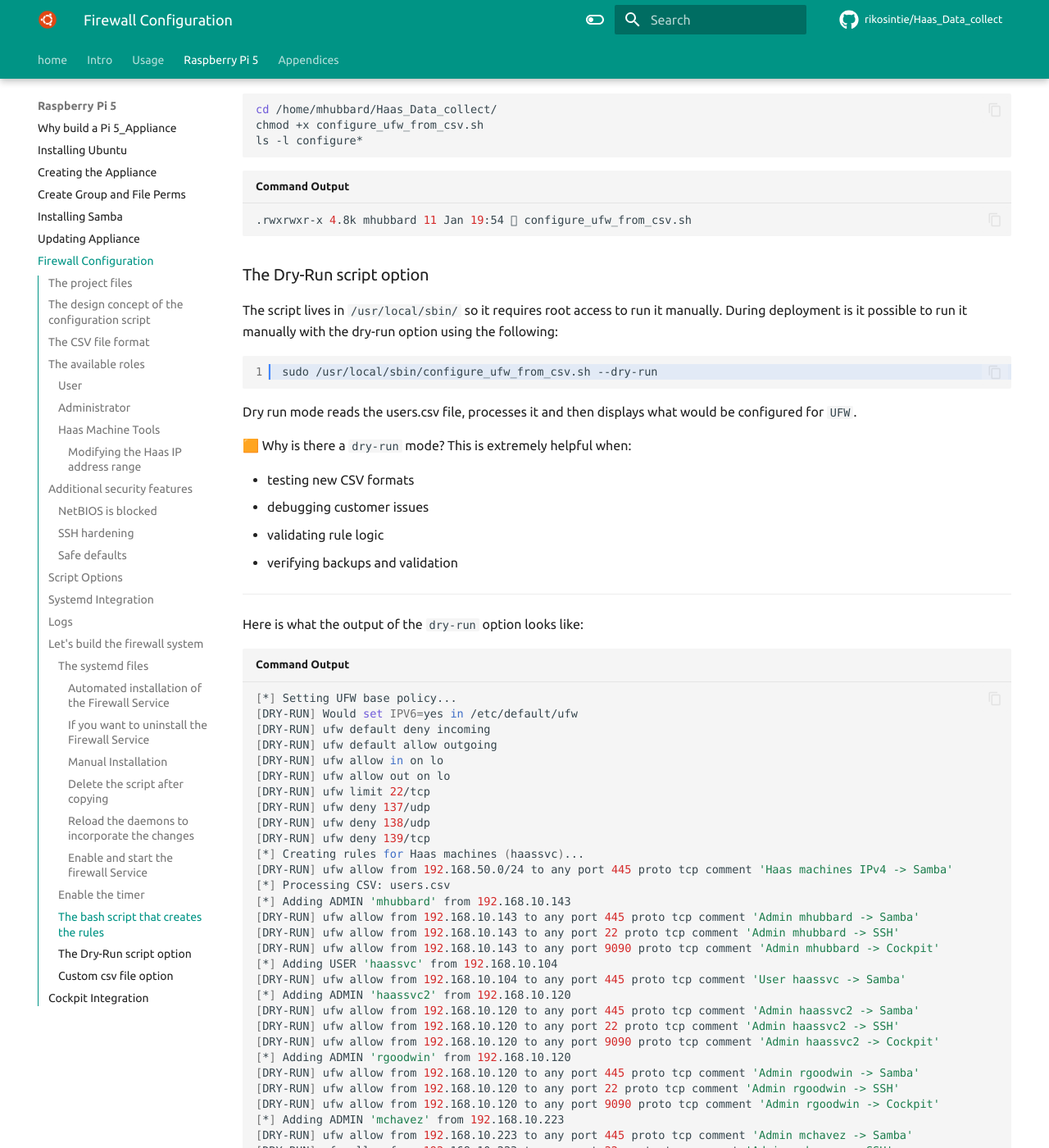
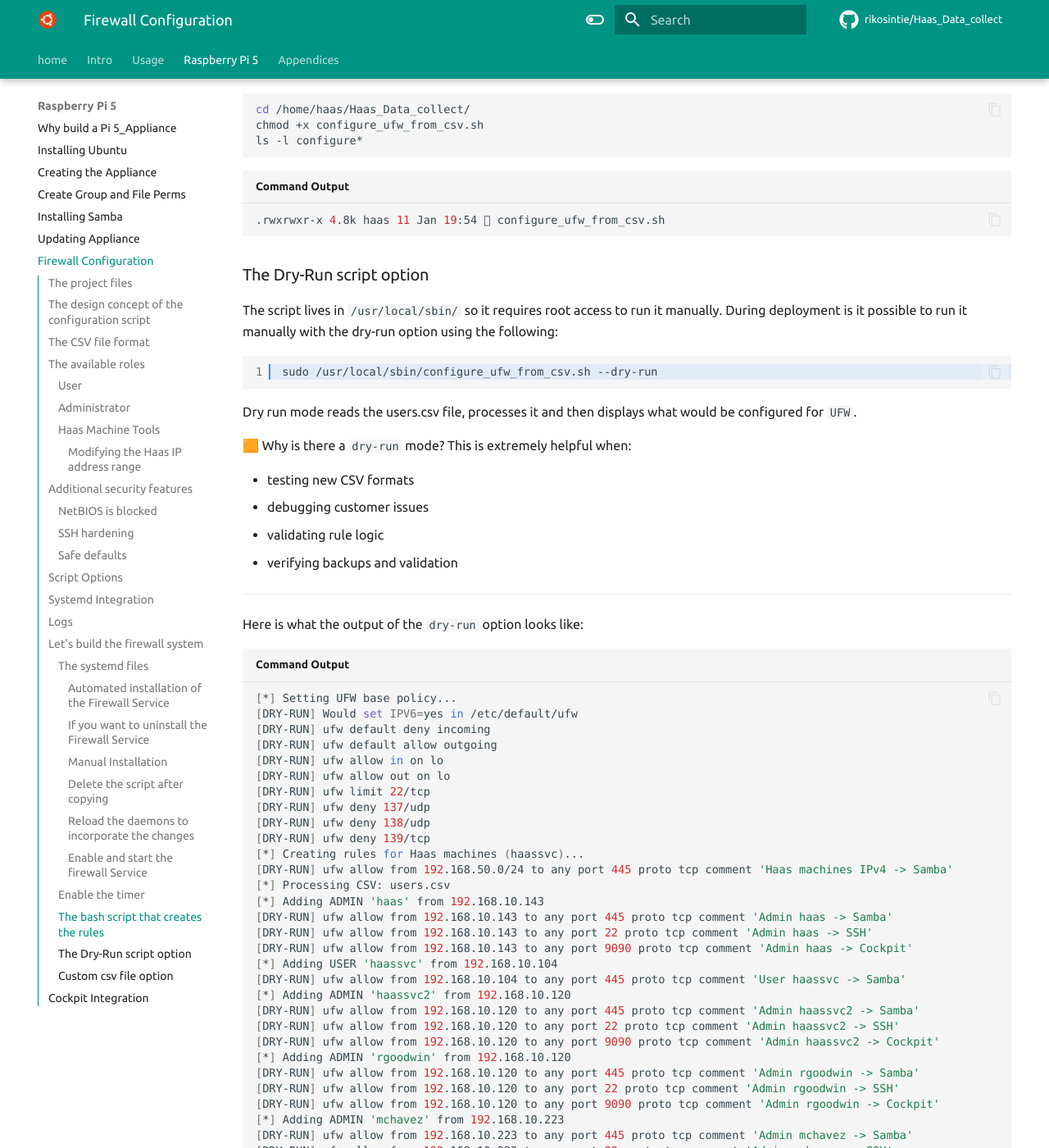
Before and after one commit to rikosintie/Haas_Data_collect, an MkDocs documentation site: the page built from docs/build_pi_5_appliance/firewall_configuration.md, in a window 1280 px wide and 1400 px high, scrolled down 8601 px. Shown: the whole window at 82% size. Built offline with MkDocs 1.6.1 and Material for MkDocs 9.7.7, drawn with Linux system fonts in a browser that asks for light colours; some web fonts are replaced; comment, search, counter and statistics services are not loaded; some of the changed text lies outside the part shown.

Commit message:
Git Title: updated user to haas and path to /home/haas

````diff
--- a/docs/build_pi_5_appliance/firewall_configuration.md
+++ b/docs/build_pi_5_appliance/firewall_configuration.md
@@ -86,7 +86,7 @@ The project includes a script, `configure_ufw_firewall.sh` that reads a `csv` fi
 
 ```text
 username,desktop_ip_address,role
-mhubbard,192.168.10.143,Administrator
+haas,192.168.10.143,Administrator
 haassvc,192.168.10.104,user
 haassvc2,192.168.10.120,Administrator
 rgoodwin,192.168.10.120,Administrator
@@ -206,7 +206,7 @@ Several files are needed to build the rules, run a timer to make sure the firewa
 /usr/local/sbin/
   configure_ufw_from_csv.sh
 
-/home/mhubbard/Haas_Data_collect/
+/home/haas/Haas_Data_collect/
   users.csv
 
 /etc/systemd/system/
@@ -291,7 +291,7 @@ ls -l /usr/local/sbin/configure_ufw_from_csv.sh
 If the file exits in `/usr/local/sbin`, then delete the copy in the `Haas_Data_collect` directory:
 
 ```bash linenums='1' hl_lines='1'
-rm /home/mhubbard/Haas_Data_collect/configure_ufw_from_csv.sh
+rm /home/haas/Haas_Data_collect/configure_ufw_from_csv.sh
 ```
 
 There is no output from this command.
@@ -347,13 +347,13 @@ In the root of `Haas_Data_Collect` is a script named `configure_ufw_from_csv.sh`
 **make script executable. Run the following:**
 
 ```bash
-cd /home/mhubbard/Haas_Data_collect/
+cd /home/haas/Haas_Data_collect/
 chmod +x configure_ufw_from_csv.sh
 ls -l configure*
 ```
 
 ```bash title='Command Output'
-.rwxrwxr-x 4.8k mhubbard 11 Jan 19:54  configure_ufw_from_csv.sh
+.rwxrwxr-x 4.8k haas 11 Jan 19:54  configure_ufw_from_csv.sh
 ```
 
 ### The Dry-Run script option
@@ -392,10 +392,10 @@ Here is what the output of the `dry-run` option looks like:
 [*] Creating rules for Haas machines (haassvc)...
 [DRY-RUN] ufw allow from 192.168.50.0/24 to any port 445 proto tcp comment 'Haas machines IPv4 -> Samba'
 [*] Processing CSV: users.csv
-[*] Adding ADMIN 'mhubbard' from 192.168.10.143
-[DRY-RUN] ufw allow from 192.168.10.143 to any port 445 proto tcp comment 'Admin mhubbard -> Samba'
-[DRY-RUN] ufw allow from 192.168.10.143 to any port 22 proto tcp comment 'Admin mhubbard -> SSH'
-[DRY-RUN] ufw allow from 192.168.10.143 to any port 9090 proto tcp comment 'Admin mhubbard -> Cockpit'
+[*] Adding ADMIN 'haas' from 192.168.10.143
+[DRY-RUN] ufw allow from 192.168.10.143 to any port 445 proto tcp comment 'Admin haas -> Samba'
+[DRY-RUN] ufw allow from 192.168.10.143 to any port 22 proto tcp comment 'Admin haas -> SSH'
+[DRY-RUN] ufw allow from 192.168.10.143 to any port 9090 proto tcp comment 'Admin haas -> Cockpit'
 [*] Adding USER 'haassvc' from 192.168.10.104
 [DRY-RUN] ufw allow from 192.168.10.104 to any port 445 proto tcp comment 'User haassvc -> Samba'
 [*] Adding ADMIN 'haassvc2' from 192.168.10.120
@@ -460,7 +460,7 @@ sudo mkdir -p /usr/share/cockpit/haas-firewall
 copy the files
 
 ```bash linenums='1' hl_lines='1'
-sudo cp /home/mhubbard/Haas_Data_collect/cockpit/* /usr/share/cockpit/haas-firewall/
+sudo cp /home/haas/Haas_Data_collect/cockpit/* /usr/share/cockpit/haas-firewall/
 ```
 
 sudo cp manifest.json /usr/share/cockpit/haas-firewall/
````
